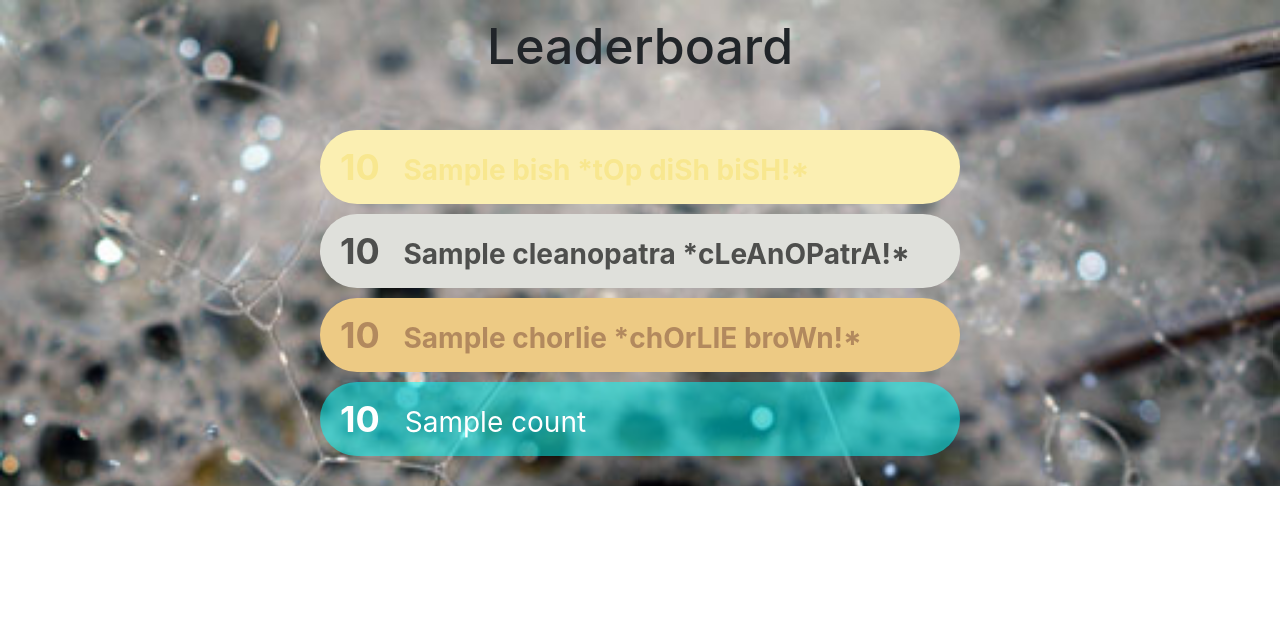
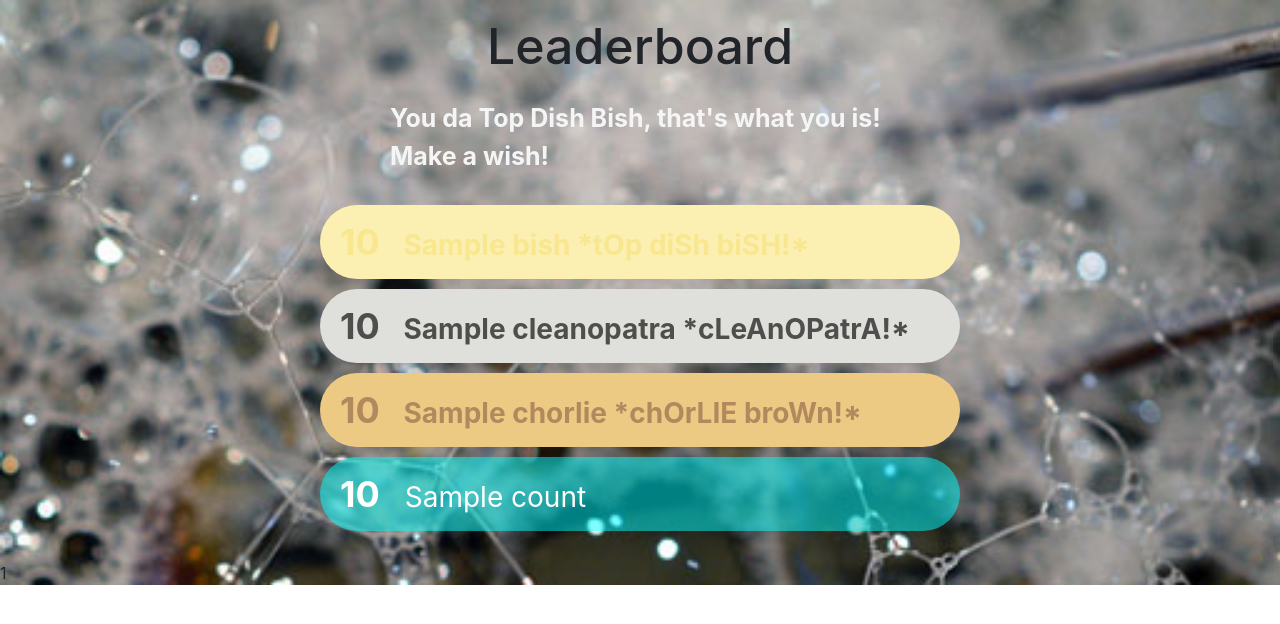
Before and after one commit to jakepizzala/dish-bish, a Flask app: template templates/leaderboard.html in a window 1280 px wide. Shown: the top 624 px of the page. Run offline with Flask 2, Linux system fonts and the light colour scheme; the template is opened without the code that fills it: most values are stand-ins (such as "Sample title", 1, 10 or a date in 2020); some libraries are stand-ins or nearby versions.

Commit message:
add leaderboard top message

```diff
--- a/app.py
+++ b/app.py
@@ -24,7 +24,7 @@ def homepage():
         task = request.form['task']
         make_entry(user, task)
         # submit entry database
-        return redirect(url_for('leaderboard'))
+        return redirect(url_for('leaderboard', user=user))
     else:
         return render_template("homepage.html", form=form, tasks=tasks, users=users)
 
@@ -35,7 +35,21 @@ def leaderboard():
     top_bish = counts.pop(0)
     cleanopatra = counts.pop(0)
     chorlie = counts.pop(0)
-    return render_template("leaderboard.html", top_bish=top_bish, counts=counts, cleanopatra=cleanopatra, chorlie=chorlie)
+    user = request.args.get('user')
+    if user:
+        username = get_name_for_user_id(user);
+        if top_bish['name'] == username:
+            rank = 1
+        elif cleanopatra['name'] == username:
+            rank = 2
+        elif chorlie['name'] == username:
+            rank = 3
+        else:
+            rank = False
+    else:
+        rank = False
+
+    return render_template("leaderboard.html", top_bish=top_bish, counts=counts, cleanopatra=cleanopatra, chorlie=chorlie, rank=rank)
 
 
 @app.route('/addtask')
@@ -78,5 +92,11 @@ def get_users():
     return users
 
 
+def get_name_for_user_id(user_id):
+    db = Database()
+    row = db.query("SELECT name FROM users WHERE id = " + str(user_id))
+    return row[0][0]
+
+
 if __name__ == '__main__':
     app.run(debug=True, use_reloader=True)
--- a/static/script.js
+++ b/static/script.js
@@ -3,6 +3,9 @@ function getRank(user_id) {
 }
 
 function getRandomPun(rank) {
+    if (rank === "False") {
+        return;
+    }
 	var puns = [
 		"Seems like we got a new Clean Queen!",
 		"You're a real Rinse Prince over there!",
@@ -24,20 +27,23 @@ function getRandomPun(rank) {
 		"I had a SINKing feeling you'd never get here, but I'm glad you did!",
 		"You're still a lazy forker, but there's still hope for you."
 	];
-	if (rank === 1) {
+	if (rank == 1) {
 		return "You da Top Dish Bish, that's what you is! Make a wish!";
-	} else if (rank === 2) {
+	} else if (rank == 2) {
 		return "CLEANOPATRA! You will not be triumphed over!";
-	} else if (rank === 3) {
+	} else if (rank == 3) {
 		return "You're the greatest, Chorelie Brown!";
 	} else {
-		var index = Math.random() * puns.length;
+		var index = Math.floor(Math.random() * puns.length);
 		return puns[index];
 	}
 }
 
 
 $(document).ready(function(){
+    var rank = $(".rank").html();
+    var pun = getRandomPun(rank);
+    $('.message-text').html(pun);
     $('#name').change(function() {
         $('.task-button').removeAttr('disabled');
     })
--- a/static/styles.css
+++ b/static/styles.css
@@ -74,3 +74,13 @@ h1 {
     font-size: 36px;
     font-weight: bold;
 }
+
+.message {
+    font-weight: bold;
+    font-size: 25px;
+    color: whitesmoke;
+}
+
+.message-text {
+    max-width: 500px;
+}
--- a/templates/leaderboard.html
+++ b/templates/leaderboard.html
@@ -5,6 +5,9 @@
   <div class="p-3">
     <h1>Leaderboard</h1>
   </div>
+</div>
+<div class="d-flex flex-row justify-content-center message">
+    <div class=message-text></div>
 </div>
 <div class="d-flex flex-row justify-content-center">
     <div class="leaderboard">
@@ -31,5 +34,6 @@
         {% endfor %}
     </div>
 </div>
+<div class="rank">{{rank}}</div>
 </div>
 {% endblock %}
```
